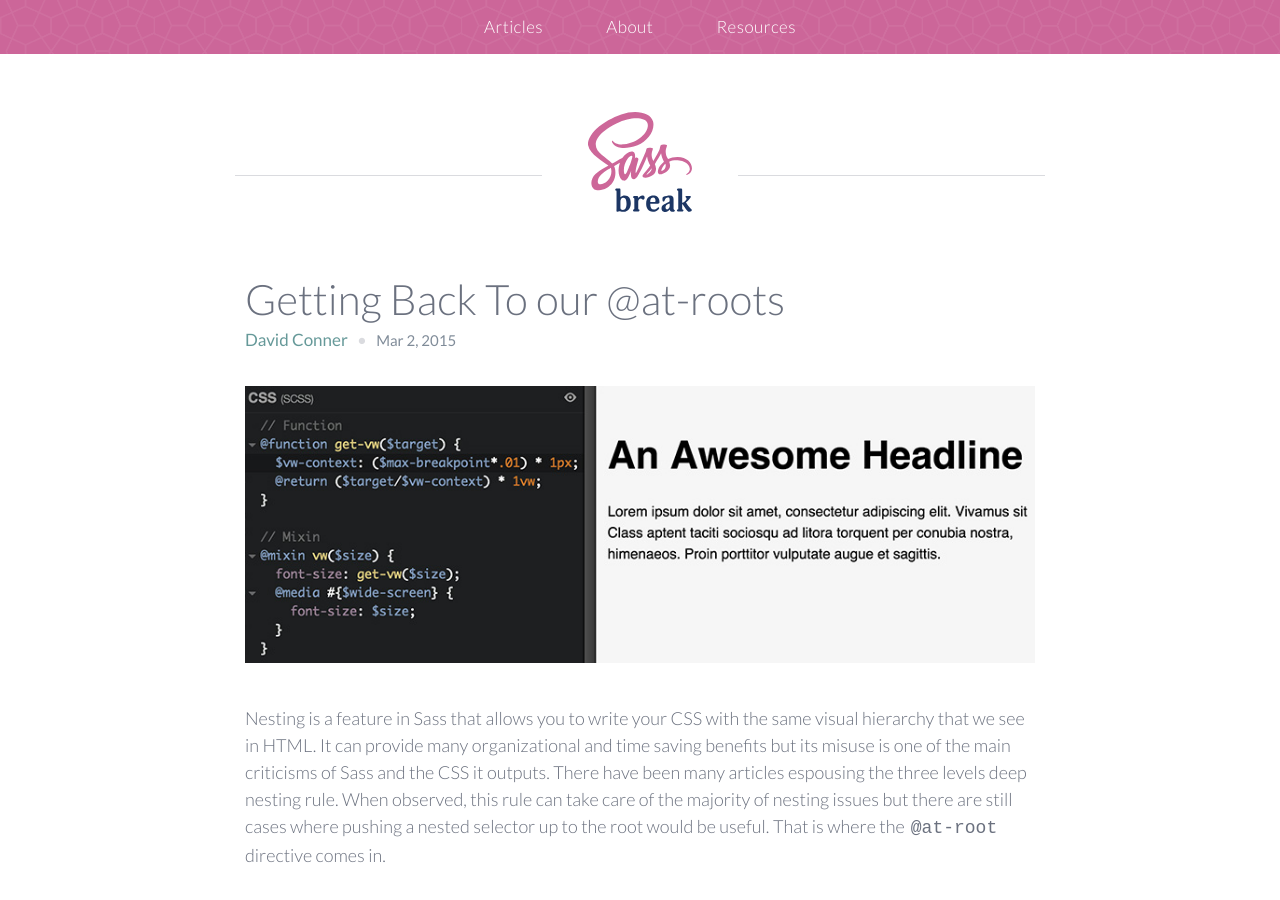
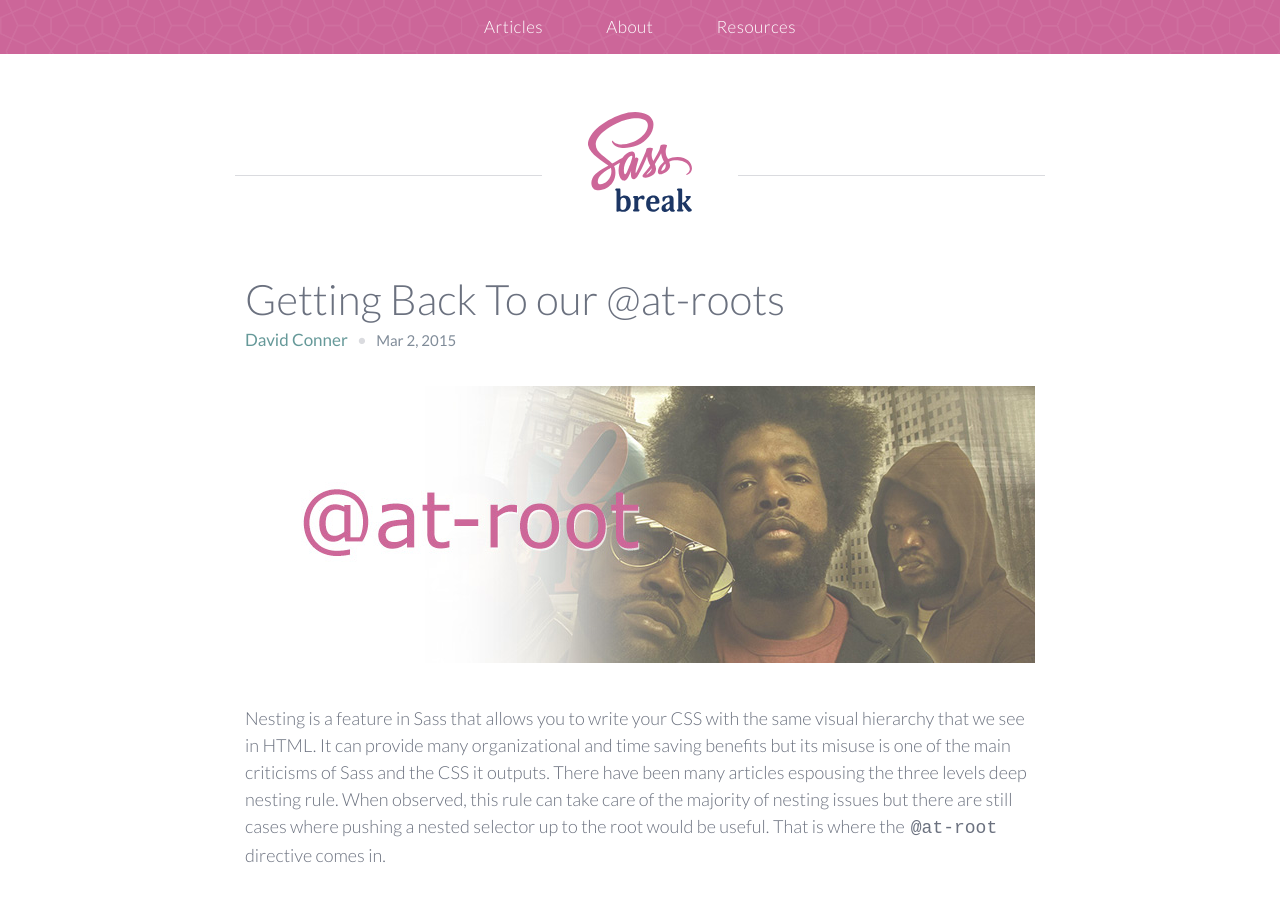
Before and after one commit to sassbreak/sassbreak.github.io, a Jekyll site: the page built from _posts/2015-03-02-getting-back-to-our-roots.md, in a window 1280 px wide and 900 px high. Built offline with Jekyll 4.4.1, drawn with Linux system fonts in a browser that asks for light colours; comment, search, counter and statistics services are not loaded.

Commit message:
added image to at-root post

```diff
--- a/_posts/2015-03-02-getting-back-to-our-roots.md
+++ b/_posts/2015-03-02-getting-back-to-our-roots.md
@@ -6,7 +6,7 @@ author: David Conner
 categories: sass tips
 permalink: /getting-back-to-our-roots/
 desc: "The `@at-root` directive, introduced with Sass 3.3, emits a collection of nested rules at the top-level root of the document. "
-image: viewport-relative-headlines.jpg
+image: the-roots.jpg
 ---
 
 Nesting is a feature in Sass that allows you to write your CSS with the same visual hierarchy that we see in HTML. It can provide many organizational and time saving benefits but its misuse is one of the main criticisms of Sass and the CSS it outputs. There have been many articles espousing the three levels deep nesting rule. When observed, this rule can take care of the majority of nesting issues but there are still cases where pushing a nested selector up to the root would be useful. That is where the `@at-root` directive comes in.
```
Also changed, not shown: assets/the-roots.jpg (added).
